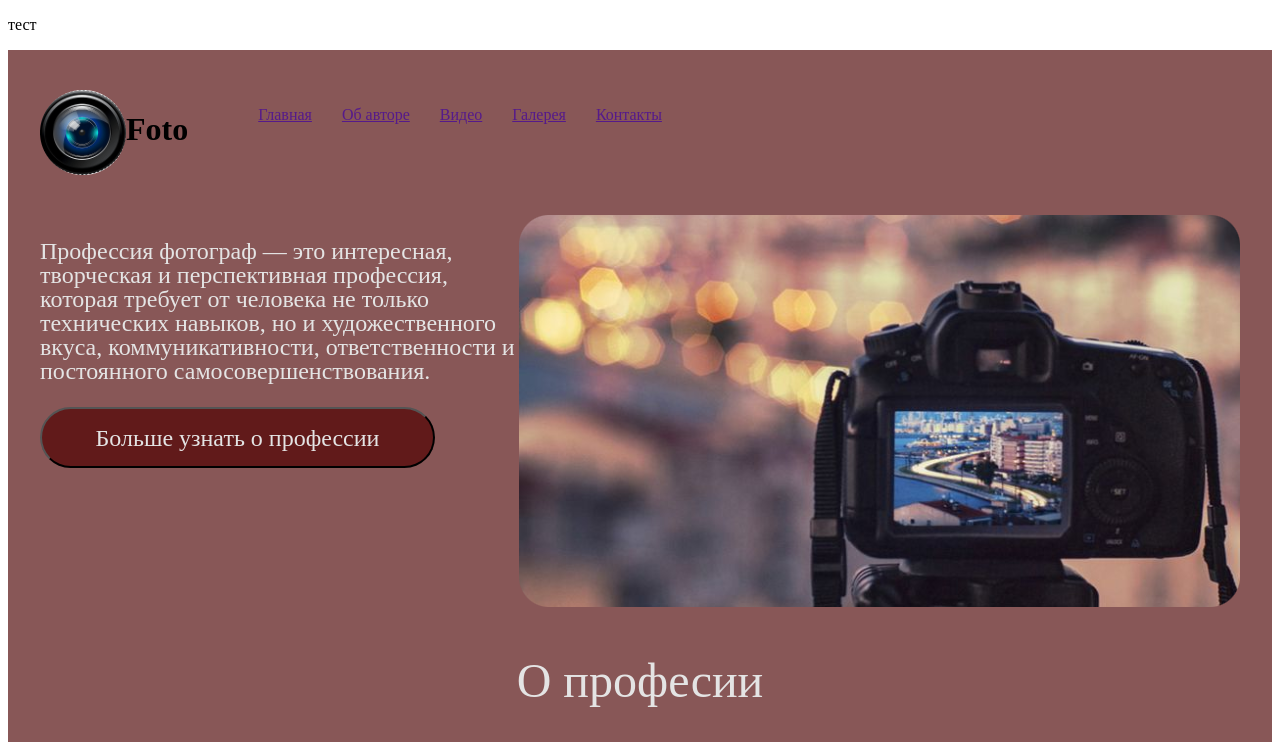
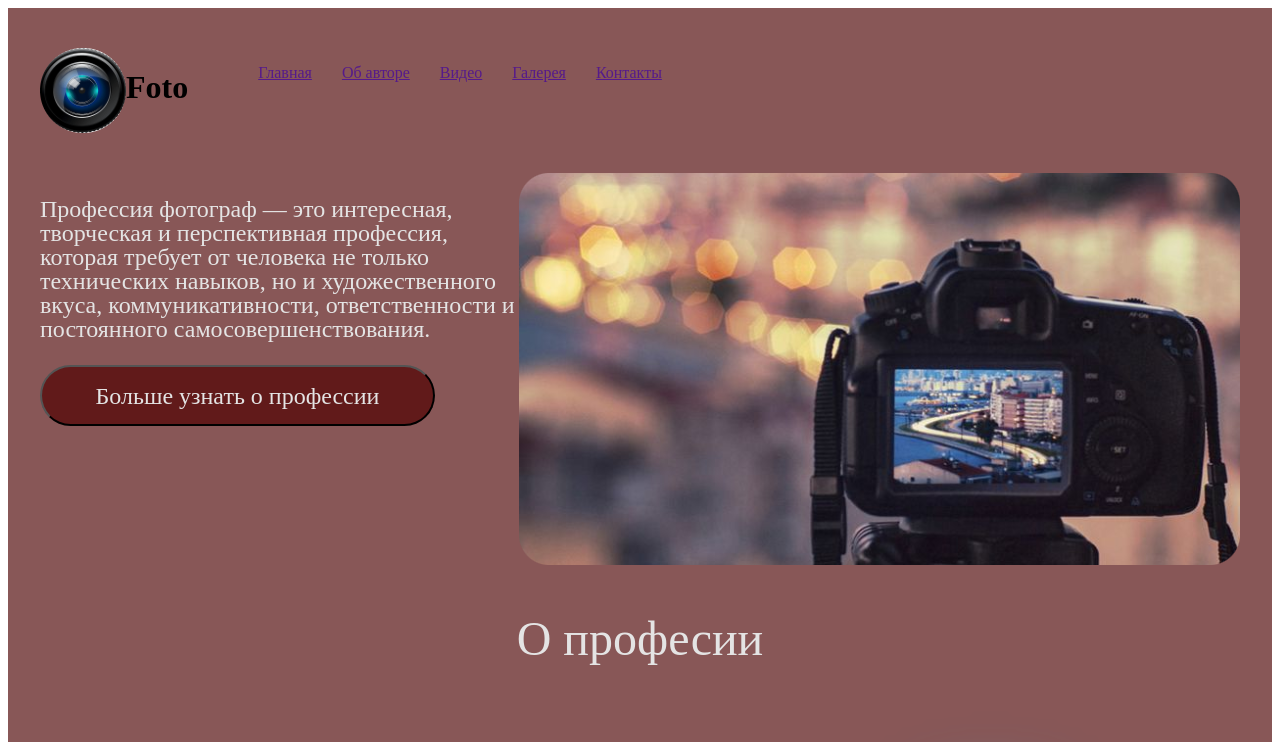
Before and after one commit to Elizabeth059/site, a plain HTML site: page index.html in a window 1280 px wide. Shown: the top 742 px of the page. Drawn offline with Linux system fonts and the light colour scheme.

Commit message:
del text

```diff
--- a/index.html
+++ b/index.html
@@ -9,7 +9,7 @@
 <link rel="preconnect" href="https://fonts.gstatic.com" crossorigin>
 <link href="https://fonts.googleapis.com/css2?family=Quicksand:wght@300..700&display=swap" rel="stylesheet">
 </head>
-<p>тест</p>
+
 <body>
     <header class="header">
     <div class="container container_header">
```
